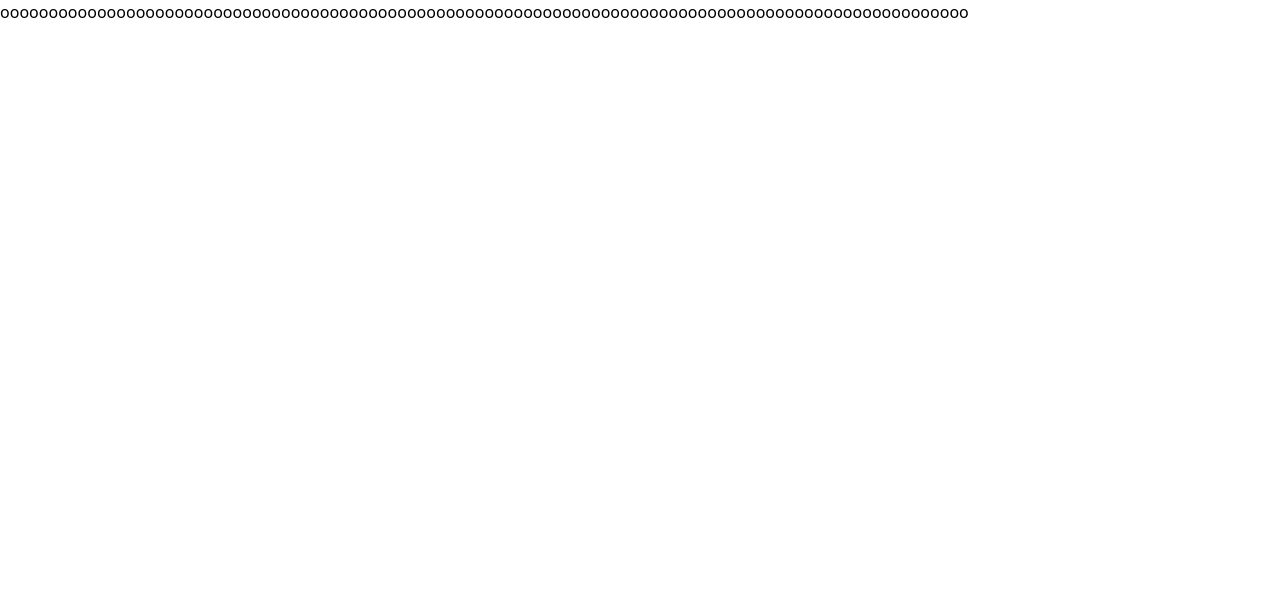
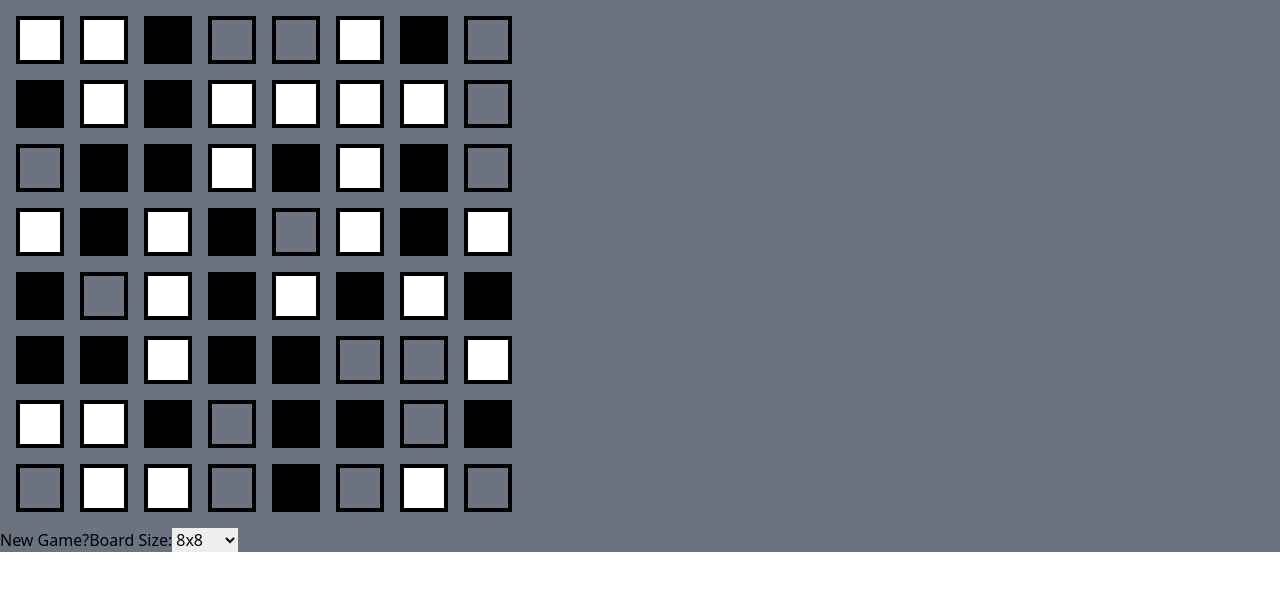
Before and after one commit to alank101/puzzle-games, a React (Create React App) app: page /Unruly in a window 1280 px wide. Shown: the top 590 px of the page. Built offline with nearby package versions, Linux system fonts and the light colour scheme.

Commit message:
Testing things out

```diff
--- a/package.json
+++ b/package.json
@@ -12,7 +12,6 @@
     "react-dom": "^18.2.0",
     "react-router-dom": "^6.14.2",
     "react-scripts": "5.0.1",
-    "tailwindcss": "^3.3.3",
     "web-vitals": "^2.1.4"
   },
   "scripts": {
@@ -38,5 +37,8 @@
       "last 1 firefox version",
       "last 1 safari version"
     ]
+  },
+  "devDependencies": {
+    "tailwindcss": "^3.3.3"
   }
 }
--- a/src/components/App.jsx
+++ b/src/components/App.jsx
@@ -2,16 +2,18 @@ import React from "react";
 import { Routes, Route } from "react-router-dom";
 import {default as LandingPage} from './LandingPage'
 import Unruly from "./Unruly";
+// import * as boards from './UnrulyGameBoards'
 
 
 
 
 export default function App() {
+
   return (
-    <div className="App">
+    <div className='bg-gray-500'>
       <Routes>
         <Route path='/' element={<LandingPage />}></Route>
-        <Route path='Unruly' element={<Unruly />}></Route>
+        <Route path='Unruly' element={<Unruly /> }></Route>
       </Routes>
     </div>
   );
--- a/src/components/LandingPage.jsx
+++ b/src/components/LandingPage.jsx
@@ -1,11 +1,10 @@
-import React, { useState, useEffect } from "react";
+import React from "react";
 import { Link } from "react-router-dom";
 
 export default function LandingPage() {
     return (
         <>
             <div>
-
                 <Link to='/Unruly'>Unruly</Link>
             </div>
         </>
--- a/src/components/Unruly.jsx
+++ b/src/components/Unruly.jsx
@@ -1,25 +1,156 @@
-import React, {useState, useEffect} from "react";
+import React from "react";
+import { useState, useEffect } from "react";
+// import '../styles/index.css'
 
-export default function Unruly () {
+export default function Unruly() {
+    // const [colors, setColors] = useState(gameBoard)
+    const [colors, setColors] = useState(() => {
+        return Array.from({ length: 8 }, () => Array.from({ length: 8 }, getRandomNumber));
+    });
+    const [selectedBoardSize, setSelectedBoardSize] = useState(8)
+    const [currentBoardArray, setCurrentBoardArray] = useState([])
+
+    useEffect(() => {
+        newGame();
+    }, []);
 
     const colorMapping = {
-        'o': 'transparent',
-        'b': 'black',
-        'w': 'white'
+        0: 'bg-transparent border-black',
+        1: 'bg-black border-black',
+        2: 'bg-white border-black',
+        3: 'bg-black border-red-500',
+        4: 'bg-white border-red-500'
     }
-    let gameBoard = [
-        ['o','o','o','o','o','o','o','o','o','o'],
-        ['o','o','o','o','o','o','o','o','o','o'],
-        ['o','o','o','o','o','o','o','o','o','o'],
-        ['o','o','o','o','o','o','o','o','o','o'],
-        ['o','o','o','o','o','o','o','o','o','o'],
-        ['o','o','o','o','o','o','o','o','o','o'],
-        ['o','o','o','o','o','o','o','o','o','o'],
-        ['o','o','o','o','o','o','o','o','o','o'],
-        ['o','o','o','o','o','o','o','o','o','o'],
-        ['o','o','o','o','o','o','o','o','o','o'],
-    ]
+
+    function handleColorChange(rowIndex, colIndex) {
+        const newColors = colors.map((row) => [...row]);
+        const currentValue = newColors[rowIndex][colIndex];
+        switch (currentValue) {
+            case 1:
+                newColors[rowIndex][colIndex] = 2;
+                break;
+            case 2:
+                newColors[rowIndex][colIndex] = 0;
+                break;
+            case 3:
+                newColors[rowIndex][colIndex] = 2;
+                break;
+            case 4:
+                newColors[rowIndex][colIndex] = 0;
+                break;
+            default:
+                newColors[rowIndex][colIndex] = 1;
+        }
+        setColors(newColors);
+        checkRowsAndColumns(rowIndex, colIndex, newColors);
+    }
+
+    function getRandomNumber() {
+        return Math.floor(Math.random() * 3);
+    }
+
+    function newGame() {
+        const newBoard = Array.from({ length: selectedBoardSize }, () =>
+            Array.from({ length: selectedBoardSize }, getRandomNumber)
+        );
+        setColors(newBoard);
+        setCurrentBoardArray(newBoard)
+    }
+
+
+    function handleBoardSizeChange(event) {
+        const newBoardSize = parseInt(event.target.value, 10);
+        setSelectedBoardSize(newBoardSize)
+    }
+
+    function checkRowsAndColumns(rowIndex, colIndex, board) {
+        const row = board[rowIndex];
+        const column = board.map((row) => row[colIndex]);
+
+        if (checkThreeInRow(row, rowIndex, colIndex, board)) {
+            markThreeInRow(row, rowIndex);
+        }
+
+        if (checkThreeInRow(column, colIndex, rowIndex, board)) {
+            markThreeInRow(column, colIndex);
+        }
+    }
+
+    function checkThreeInRow(rowOrColumn, currentIndex, fixedIndex, board) {
+        if (rowOrColumn.length < 3) return false;
+
+        const currentColor = rowOrColumn[currentIndex];
+        const startIndex = findStartIndex(rowOrColumn, currentIndex);
+        const endIndex = findEndIndex(rowOrColumn, currentIndex);
+
+        return endIndex - startIndex >= 2 && checkColorSequence(rowOrColumn, startIndex, endIndex, currentColor);
+    }
+
+    function findStartIndex(array, currentIndex) {
+        let startIndex = currentIndex;
+        while (startIndex > 0 && array[startIndex - 1] === array[currentIndex]) {
+            startIndex--;
+        }
+        return startIndex;
+    }
+
+    function findEndIndex(array, currentIndex) {
+        let endIndex = currentIndex;
+        while (endIndex < array.length - 1 && array[endIndex + 1] === array[currentIndex]) {
+            endIndex++;
+        }
+        return endIndex;
+    }
+
+    function checkColorSequence(array, startIndex, endIndex, targetColor) {
+        for (let i = startIndex; i <= endIndex; i++) {
+            if (array[i] !== targetColor) {
+                return false;
+            }
+        }
+        return true;
+    }
+
+    function markThreeInRow(rowOrColumn, fixedIndex) {
+        const updatedColors = colors.map((row) => [...row]);
+
+        for (let i = 0; i < rowOrColumn.length; i++) {
+            const index = fixedIndex < colors.length ? i : fixedIndex;
+            const col = fixedIndex < colors.length ? fixedIndex : i;
+            const currentValue = rowOrColumn[i];
+            if (currentValue !== 0) {
+                updatedColors[index][col] = 3;
+            }
+        }
+
+        setColors(updatedColors);
+    }
+
+
+
     return (
-        <div >{gameBoard}</div>
+        <div>
+            <div className="p-2">
+                {colors.map((row, rowIndex) => (
+                    <div key={rowIndex} className='flex' >
+                        {row.map((value, colIndex) => (
+                            <div
+                                key={colIndex}
+                                onClick={() => handleColorChange(rowIndex, colIndex)}
+                                className={`w-12 h-12 ${colorMapping[value]} border-4 m-2`}
+                            ></div>
+                        ))}
+                    </div>
+                ))}
+            </div>
+            <button onClick={newGame}>New Game?</button>
+            <label>Board Size:</label>
+            <select id='boardSize' value={selectedBoardSize} onChange={handleBoardSizeChange}>
+                <option value='8'>8x8</option>
+                <option value='10'>10x10</option>
+                <option value='12'>12x12</option>
+                <option value='14'>14x14</option>
+            </select>
+        </div>
     )
 }
--- /dev/null
+++ b/src/components/UnrulyGameBoards.jsx
@@ -0,0 +1,25 @@
+let gameBoard10 = [
+    [0, 0, 0, 0, 0, 0, 0, 0, 0, 0],
+    [0, 0, 0, 0, 0, 0, 0, 0, 0, 0],
+    [0, 0, 0, 0, 0, 0, 0, 0, 0, 0],
+    [0, 0, 0, 0, 0, 0, 0, 0, 0, 0],
+    [0, 0, 0, 0, 0, 0, 0, 0, 0, 0],
+    [0, 0, 0, 0, 0, 0, 0, 0, 0, 0],
+    [0, 0, 0, 0, 0, 0, 0, 0, 0, 0],
+    [0, 0, 0, 0, 0, 0, 0, 0, 0, 0],
+    [0, 0, 0, 0, 0, 0, 0, 0, 0, 0],
+    [0, 0, 0, 0, 0, 0, 0, 0, 0, 0],
+]
+
+let gameBoard8 = [
+    [0, 0, 0, 0, 0, 0, 0, 0],
+    [0, 0, 0, 0, 0, 0, 0, 0],
+    [0, 0, 0, 0, 0, 0, 0, 0],
+    [0, 0, 0, 0, 0, 0, 0, 0],
+    [0, 0, 0, 0, 0, 0, 0, 0],
+    [0, 0, 0, 0, 0, 0, 0, 0],
+    [0, 0, 0, 0, 0, 0, 0, 0],
+    [0, 0, 0, 0, 0, 0, 0, 0]
+]
+
+module.exports = {gameBoard10, gameBoard8}
--- /dev/null
+++ b/src/index.css
@@ -0,0 +1,7 @@
+@import 'tailwindcss/base';
+@import 'tailwindcss/components';
+@import 'tailwindcss/utilities';
+
+/* @tailwind base;
+@tailwind components;
+@tailwind utilities; */
--- a/src/index.js
+++ b/src/index.js
@@ -1,8 +1,8 @@
 import React from 'react';
 import ReactDOM from 'react-dom/client';
-import {App} from './components';
+import { App } from './components';
 import { BrowserRouter } from 'react-router-dom';
-import './styles/index.css';
+import './index.css'
 
 const root = ReactDOM.createRoot(document.getElementById('root'));
 root.render(
--- a/src/styles/index.css
+++ /dev/null
@@ -1,3 +0,0 @@
-@import 'tailwindcss/base';
-@import 'tailwindcss/components';
-@import 'tailwindcss/utilities';
--- a/tailwind.config.js
+++ b/tailwind.config.js
@@ -1,8 +1,10 @@
 /** @type {import('tailwindcss').Config} */
 module.exports = {
-  content: [],
+  content: ["./src/**/*.{js,jsx,ts,tsx}",],
+  darkMode: 'media',
   theme: {
     extend: {},
   },
+  variants: {},
   plugins: [],
 }
```
Also changed, not shown: 2 other files (tests, documents, lock files or other folders).
